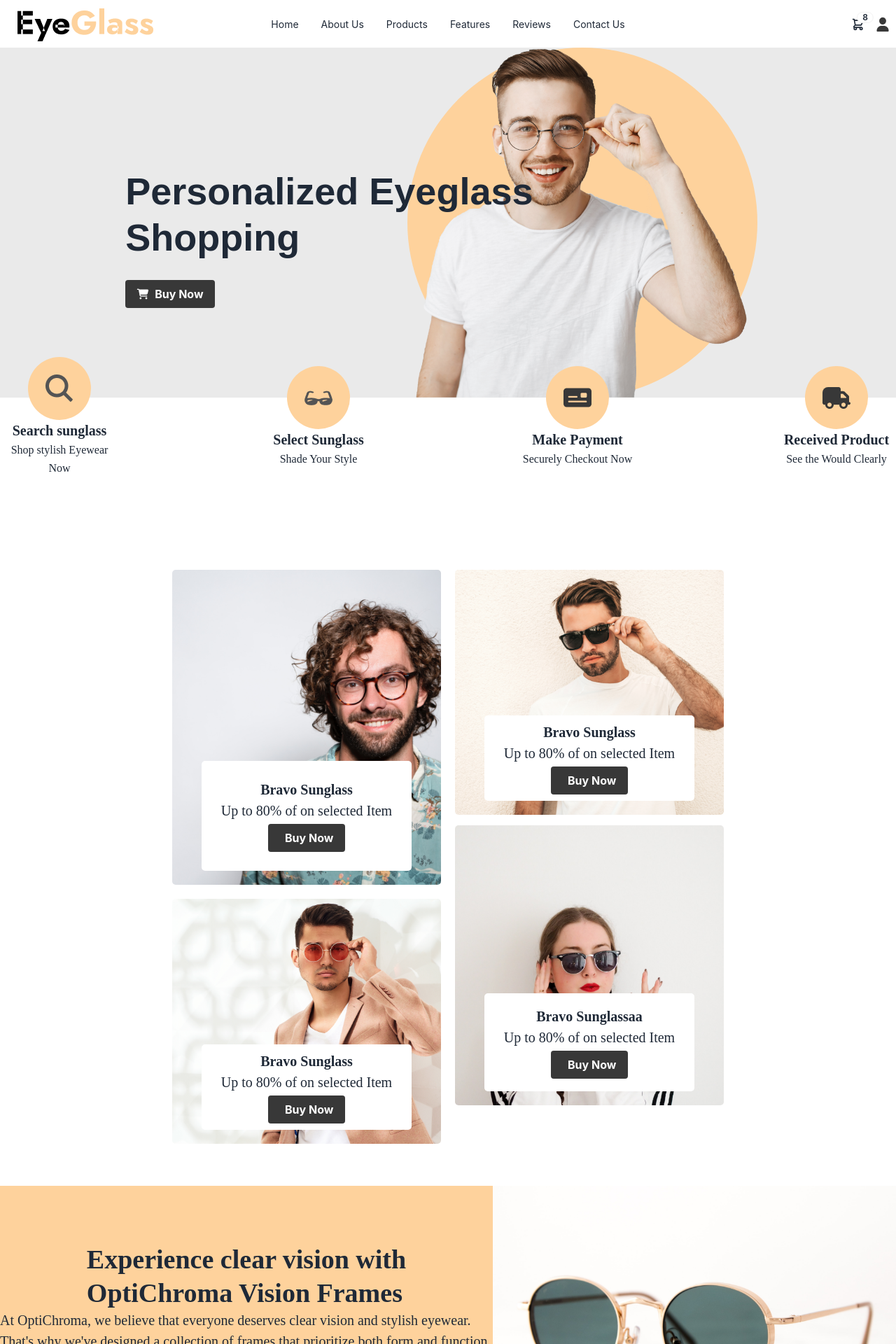
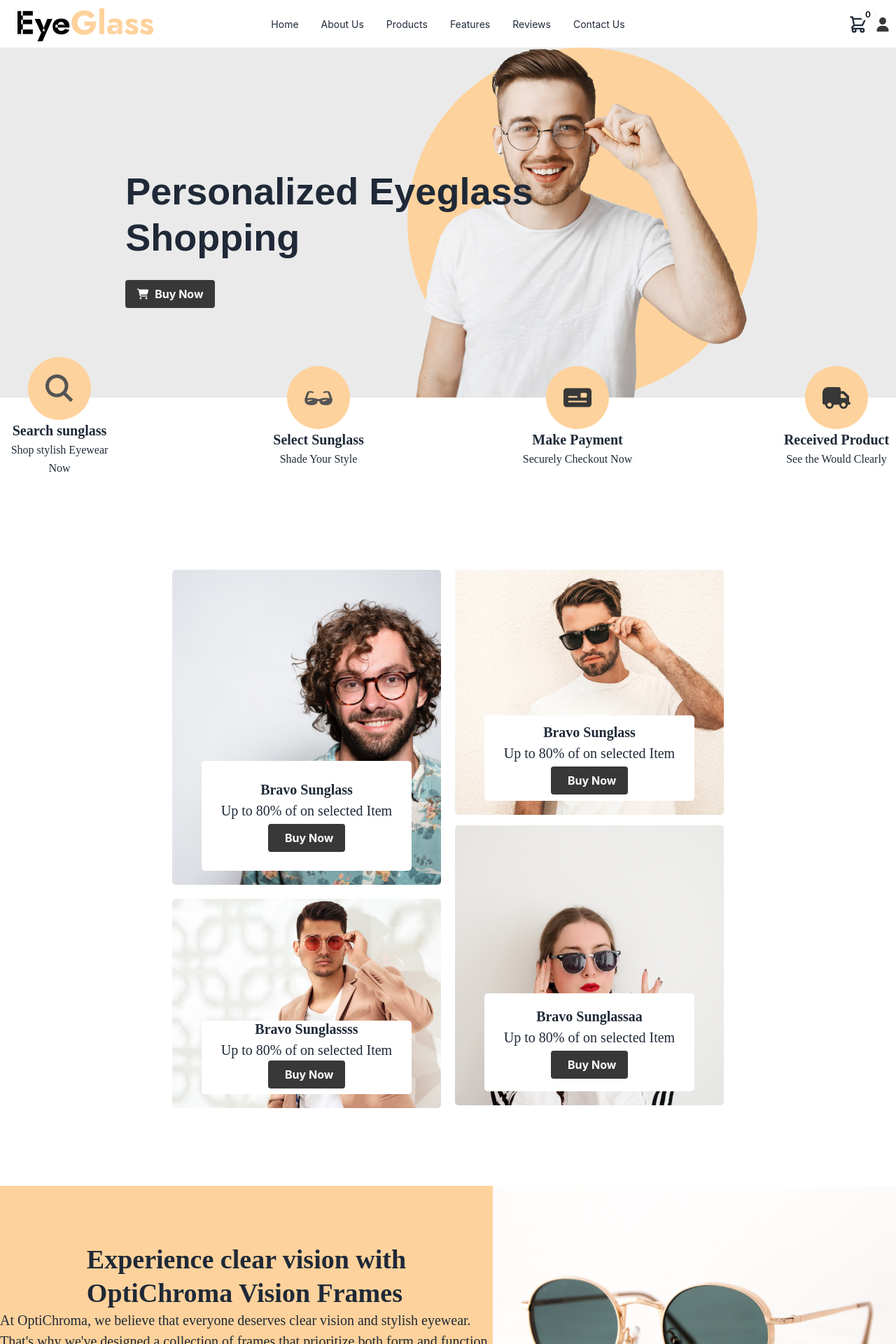
Before and after one commit to shakawat20/Shakawat-hossen-Landing-Page--Challenge, a React (Create React App) app: page / in a window 1280 px wide. Shown: the top 1920 px of the page at 70% size. Built offline with nearby package versions, Linux system fonts and the light colour scheme.

Commit message:
add badge

```diff
--- a/src/App.js
+++ b/src/App.js
@@ -3,6 +3,7 @@ import './App.css';
 import LandingPage from './components/landingPage/LandingPage';
 
 function App() {
+
   return (
     <div className="App">
       <LandingPage></LandingPage>
--- a/src/components/landingPage/LandingPage.js
+++ b/src/components/landingPage/LandingPage.js
@@ -1,4 +1,4 @@
-import React from 'react';
+import React, { useState } from 'react';
 import Navbar from '../navbar/Navbar';
 import Home from '../home/Home';
 import ProductType from '../productType/ProductType';
@@ -7,16 +7,22 @@ import Products from '../products/Products';
 import Footer from '../footer/Footer';
 
 const LandingPage = () => {
+    const [count, setCount] = useState(0);
+
+    const handleBadge = () => {
+        setCount(prevCount => prevCount + 1);
+        console.log(count + 1); // Log the updated count value
+    };
     return (
         <div>
             <div style={{position:"sticky",top:"1px",zIndex:60}}>
-                 <Navbar></Navbar>
+            <Navbar count={count} handleBadge={handleBadge} />
             </div>
 
             <Home></Home>
             <ProductType></ProductType>
             <AboutUs></AboutUs>
-            <Products></Products>
+            <Products handleBadge={handleBadge} />
             <Footer></Footer>
         </div>
     );
--- a/src/components/navbar/Navbar.js
+++ b/src/components/navbar/Navbar.js
@@ -4,7 +4,7 @@ import logo from '../../images/Logo.png'
 import profileLogo from '../../images/Profile icon.png'
 import { Link, animateScroll as scroll } from "react-scroll";
 
-const Navbar = () => {
+const Navbar = ({count}) => {
 
 
     const nav = <>
@@ -62,8 +62,8 @@ const Navbar = () => {
 
                     <div tabIndex={0} role="button" className="btn btn-ghost btn-circle">
                         <div className="indicator">
-                            <svg xmlns="http://www.w3.org/2000/svg" className="h-5 w-5" fill="none" viewBox="0 0 24 24" stroke="currentColor"><path strokeLinecap="round" strokeLinejoin="round" strokeWidth="2" d="M3 3h2l.4 2M7 13h10l4-8H5.4M7 13L5.4 5M7 13l-2.293 2.293c-.63.63-.184 1.707.707 1.707H17m0 0a2 2 0 100 4 2 2 0 000-4zm-8 2a2 2 0 11-4 0 2 2 0 014 0z" /></svg>
-                            <span className="badge badge-sm indicator-item">8</span>
+                            <svg xmlns="http://www.w3.org/2000/svg" className="h-7 w-7" fill="none" viewBox="0 0 24 24" stroke="currentColor"><path strokeLinecap="round" strokeLinejoin="round" strokeWidth="2" d="M3 3h2l.4 2M7 13h10l4-8H5.4M7 13L5.4 5M7 13l-2.293 2.293c-.63.63-.184 1.707.707 1.707H17m0 0a2 2 0 100 4 2 2 0 000-4zm-8 2a2 2 0 11-4 0 2 2 0 014 0z" /></svg>
+                            <span className="badge badge-sm indicator-item" style={{color:"black"}}>{count}</span>
                         </div>
                     </div>
                     <img src={profileLogo} alt="" />
--- a/src/components/productType/ProductType.js
+++ b/src/components/productType/ProductType.js
@@ -52,7 +52,8 @@ const ProductType = () => {
 
                     margin: '10px',
                     borderRadius: "5px"
-                }}>
+                }}
+                >
                     <div style={innerCard}>
 
                         <h1 style={innerCardTextStyle}>Bravo Sunglass</h1>
@@ -105,7 +106,7 @@ const ProductType = () => {
                     backgroundSize: 'cover',
                     backgroundPosition: 'center',
                     width: '30%',
-                    height: '350px', // adjust as necessary
+                    height: '299px', // adjust as necessary
 
                     margin: '10px',
                     borderRadius: "5px"
@@ -113,9 +114,9 @@ const ProductType = () => {
                 }
                 }>
                     <div style={innerCard}>
-                        <h1 style={innerCardTextStyle}>Bravo Sunglass</h1>
+                        <h1 style={innerCardTextStyle}>Bravo Sunglassss</h1>
                         <h1 style={innerCardTextStyleBottom}>Up to 80% of on selected Item</h1>
-                        <button class="flex items-center bg-[#383838] text-white font-bold py-2 px-4 rounded hover:bg-[#383838] mt-1" style={{ width: "110px" }}>
+                        <button class="flex items-center bg-[#383838] text-white font-bold py-2 px-4 rounded hover:bg-[#383838] mb-3" style={{ width: "110px" }}>
 
                             <span class="ml-2">Buy Now</span>
                         </button>
--- a/src/components/products/Products.js
+++ b/src/components/products/Products.js
@@ -6,7 +6,7 @@ import img4 from '../../images/sunglass4.png';
 import img5 from '../../images/sunglass5.png';
 import img6 from '../../images/sunglass6.png';
 
-const Products = () => {
+const Products = ({ handleBadge }) => {
     const productsInfo = [
         {
             id: 1,
@@ -95,24 +95,23 @@ const Products = () => {
                                 textAlign: "left",
                                 color: "#383838"
                             }}>$ {product.price}</p>
-
-                            <button  style={{
+                            <button onClick={handleBadge} style={{
                                 fontFamily: "Jost",
                                 fontSize: "20px",
                                 fontWeight: 400,
                                 lineHeight: "28.9px",
                                 textAlign: "left"
                             }}>
+                                <span>Add To Cart</span>
+                            </button>
+                        </div>
 
-                                <span >Add To Cart</span>
-                            </button>
+                    </div>
+                   )
+                }
+        </div>
 
-                        </div>
-                    </div>)
-                }
-            </div>
-
-        </div>
+        </div >
     );
 };
 
```
Also changed, not shown: src/App.css (+5 -4 lines).
